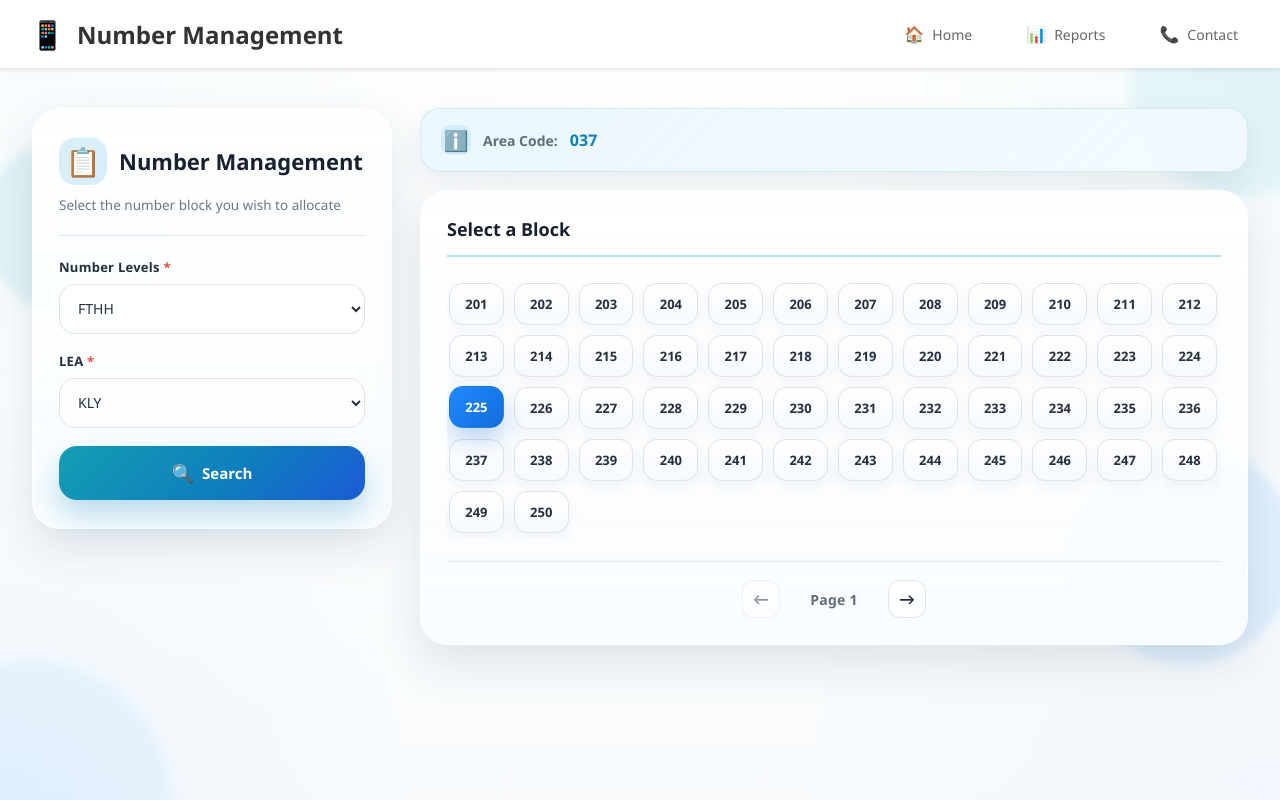
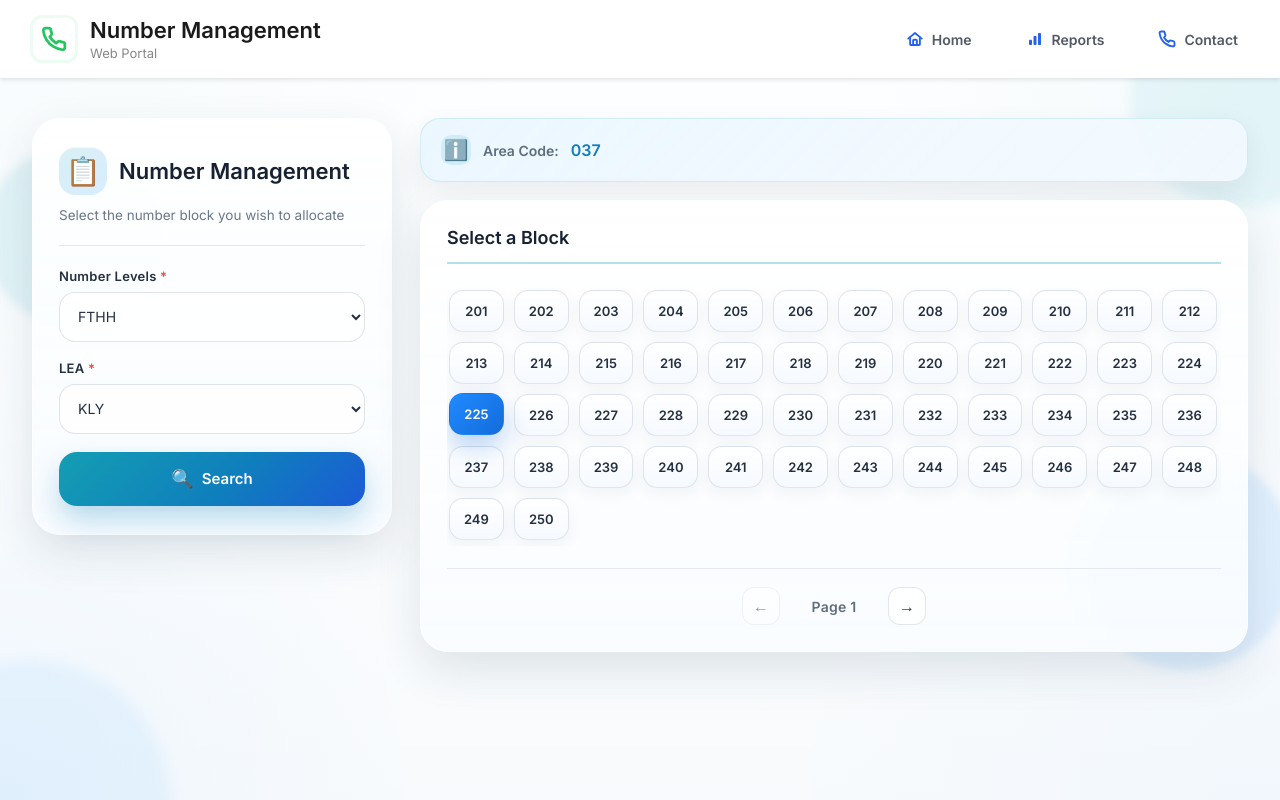
Before and after one commit to nehansasandani/Number_managment, an Angular app: page / in a window 1280 px wide. Built offline with nearby package versions, Linux system fonts and the light colour scheme.

Commit message:
Changes to Navigation bar

```diff
--- a/src/app/components/header/header.component.css
+++ b/src/app/components/header/header.component.css
@@ -9,10 +9,11 @@
 .header-content {
   display: flex;
   justify-content: space-between;
-  align-items: center;
+  align-items: stretch;
   padding: 15px 30px;
   max-width: 1400px;
   margin: 0 auto;
+  position: relative;
 }
 
 .logo-section {
@@ -23,14 +24,39 @@
 }
 
 .logo-icon {
-  font-size: 28px;
+  display: flex;
+  align-items: center;
+  justify-content: center;
+  width: 48px;
+  height: 48px;
+  background-color: #ffffff;
+  border: 3px solid #edfcf2;
+  border-radius: 12px;
+  color: #22C55E;
+}
+
+.logo-icon svg {
+  width: 26px;
+  height: 26px;
+}
+
+.logo-text-group {
+  display: flex;
+  flex-direction: column;
+  gap: 2px;
 }
 
 .logo-text {
-  font-size: 24px;
-  font-weight: 600;
-  color: #333;
+  font-size: 22px;
+  font-weight: 700;
+  color: #1a1a1a;
   margin: 0;
+}
+
+.logo-subtitle {
+  font-size: 13px;
+  color: #888;
+  font-weight: 400;
 }
 
 .menu-toggle {
@@ -44,6 +70,7 @@
 
 .nav-menu {
   display: flex;
+  align-items: stretch;
   gap: 30px;
   list-style: none;
   margin: 0;
@@ -54,7 +81,6 @@
   display: flex;
   align-items: center;
   gap: 8px;
-  color: #666;
   text-decoration: none;
   font-size: 14px;
   font-weight: 500;
@@ -62,20 +88,47 @@
   border-radius: 4px;
   transition: all 0.3s ease;
   cursor: pointer;
+  position: relative;
 }
 
 .nav-item:hover {
-  color: #17a2b8;
   background-color: #f0f8ff;
 }
 
-.nav-item.active {
-  color: #17a2b8;
-  border-bottom: 3px solid #17a2b8;
+.nav-item.active::after {
+  content: '';
+  position: absolute;
+  left: 0;
+  right: 0;
+  bottom: -15px;
+  height: 3px;
+  background-color: #22C55E;
+  border-radius: 2px 2px 0 0;
 }
 
 .nav-icon {
-  font-size: 16px;
+  display: flex;
+  color: #2563EB;
+}
+
+.nav-icon svg {
+  width: 18px;
+  height: 18px;
+}
+
+.nav-label {
+  color: #535965;
+  font-weight: 600;
+}
+
+.nav-item:hover .nav-label,
+.nav-item.active .nav-label {
+  color: #22C55E;
+}
+
+.nav-item:hover .nav-icon,
+.nav-item.active .nav-icon {
+  color: #22C55E;
 }
 
 @media (max-width: 768px) {
--- a/src/app/components/header/header.component.html
+++ b/src/app/components/header/header.component.html
@@ -1,8 +1,15 @@
 <header class="header">
   <div class="header-content">
     <div class="logo-section">
-      <span class="logo-icon">📱</span>
-      <h1 class="logo-text">Number Management</h1>
+
+      <span class="logo-icon">
+        <svg viewBox="0 0 24 24" fill="none" stroke="currentColor" stroke-width="2.5" stroke-linecap="round" stroke-linejoin="round"><path d="M22 16.92v3a2 2 0 0 1-2.18 2 19.79 19.79 0 0 1-8.63-3.07 19.5 19.5 0 0 1-6-6 19.79 19.79 0 0 1-3.07-8.67A2 2 0 0 1 4.11 2h3a2 2 0 0 1 2 1.72c.127.96.361 1.902.7 2.81a2 2 0 0 1-.45 2.11L8.09 9.91a16 16 0 0 0 6 6l1.27-1.27a2 2 0 0 1 2.11-.45c.908.339 1.85.573 2.81.7A2 2 0 0 1 22 16.92z"/></svg>
+      </span>
+
+      <div class="logo-text-group">
+        <h1 class="logo-text">Number Management</h1>
+        <span class="logo-subtitle">Web Portal</span>
+      </div>
     </div>
 
     <button class="menu-toggle" (click)="toggleMenu()">
@@ -11,16 +18,28 @@
 
     <nav class="nav-menu" [class.active]="isMenuOpen">
       <a routerLink="/home" routerLinkActive="active" (click)="closeMenu()" class="nav-item">
-        <span class="nav-icon">🏠</span>
-        <span>Home</span>
+
+        <span class="nav-icon">
+          <svg viewBox="0 0 24 24" fill="none" stroke="currentColor" stroke-width="2.5" stroke-linecap="round" stroke-linejoin="round"><path d="M3 11.5L12 4l9 7.5"/><path d="M5.5 10v9a1 1 0 0 0 1 1h11a1 1 0 0 0 1-1v-9"/><path d="M9.5 20v-6a1 1 0 0 1 1-1h3a1 1 0 0 1 1 1v6"/></svg>
+        </span>
+
+        <span class="nav-label">Home</span>
       </a>
       <a routerLink="/reports" routerLinkActive="active" (click)="closeMenu()" class="nav-item">
-        <span class="nav-icon">📊</span>
-        <span>Reports</span>
+
+        <span class="nav-icon">
+          <svg viewBox="0 0 24 24" fill="currentColor"><rect x="4" y="13" width="4" height="7" rx="1"/><rect x="10" y="8" width="4" height="12" rx="1"/><rect x="16" y="4" width="4" height="16" rx="1"/></svg>
+        </span>
+
+        <span class="nav-label">Reports</span>
       </a>
       <a routerLink="/contact" routerLinkActive="active" (click)="closeMenu()" class="nav-item">
-        <span class="nav-icon">📞</span>
-        <span>Contact</span>
+
+        <span class="nav-icon">
+          <svg viewBox="0 0 24 24" fill="none" stroke="currentColor" stroke-width="2.5" stroke-linecap="round" stroke-linejoin="round"><path d="M22 16.92v3a2 2 0 0 1-2.18 2 19.79 19.79 0 0 1-8.63-3.07 19.5 19.5 0 0 1-6-6 19.79 19.79 0 0 1-3.07-8.67A2 2 0 0 1 4.11 2h3a2 2 0 0 1 2 1.72c.127.96.361 1.902.7 2.81a2 2 0 0 1-.45 2.11L8.09 9.91a16 16 0 0 0 6 6l1.27-1.27a2 2 0 0 1 2.11-.45c.908.339 1.85.573 2.81.7A2 2 0 0 1 22 16.92z"/></svg>
+        </span>
+
+        <span class="nav-label">Contact</span>
       </a>
     </nav>
   </div>
--- a/src/styles.css
+++ b/src/styles.css
@@ -1,14 +1,20 @@
 /* Global Styles */
+
+@import url('https://fonts.googleapis.com/css2?family=Inter:wght@400;500;600&display=swap');
+
 * {
   margin: 0;
   padding: 0;
   box-sizing: border-box;
 }
 
+* {
+  font-family: 'Inter', 'Segoe UI', Arial, sans-serif;
+}
+
 html, body {
   height: 100%;
   width: 100%;
-  font-family: 'Segoe UI', 'Trebuchet MS', Arial, sans-serif;
   background:
     radial-gradient(circle at top left, rgba(23, 162, 184, 0.10), transparent 34%),
     radial-gradient(circle at bottom right, rgba(30, 144, 255, 0.08), transparent 32%),
```
Also changed, not shown: 1 other file (tests, documents, lock files or other folders).
